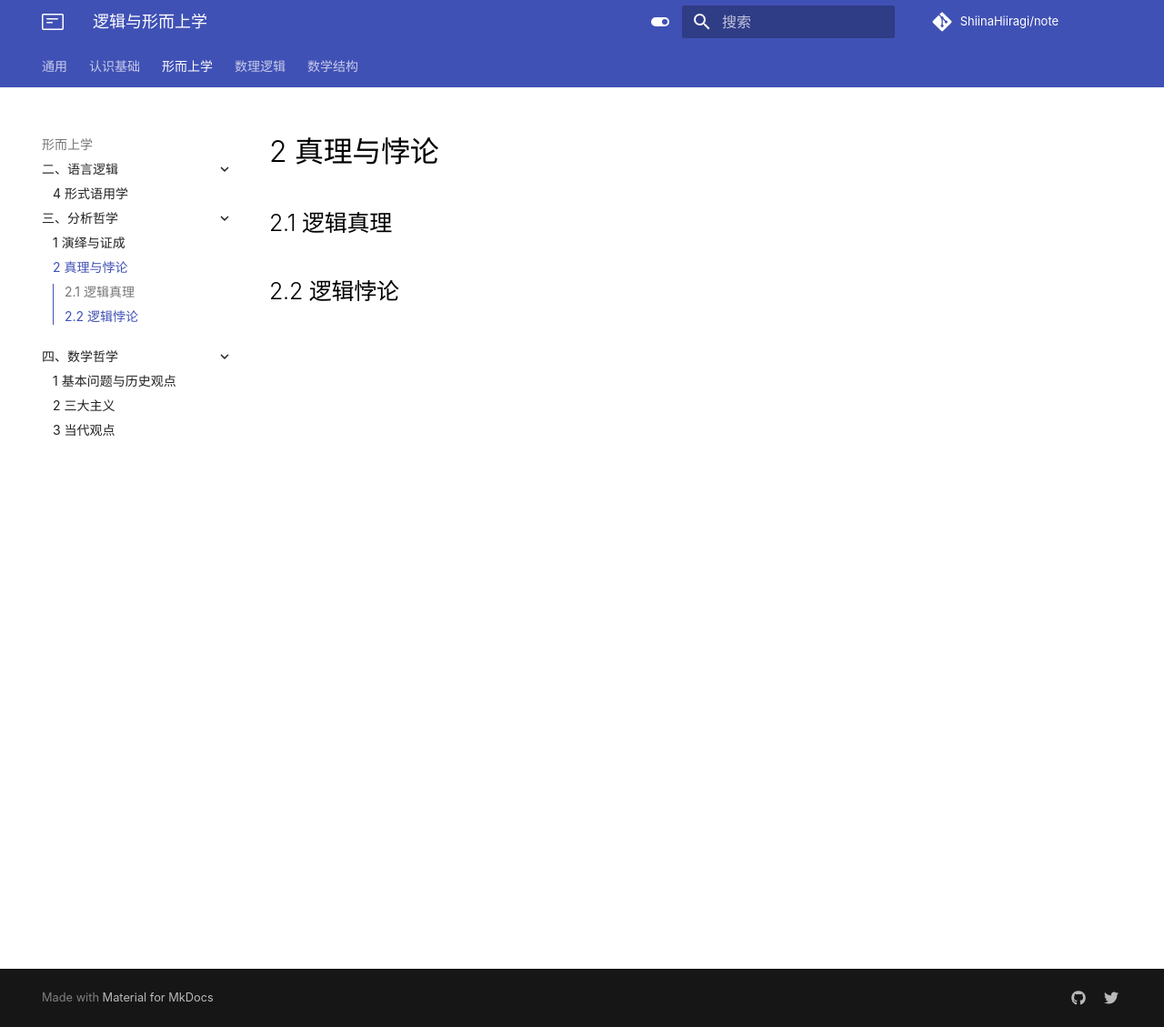
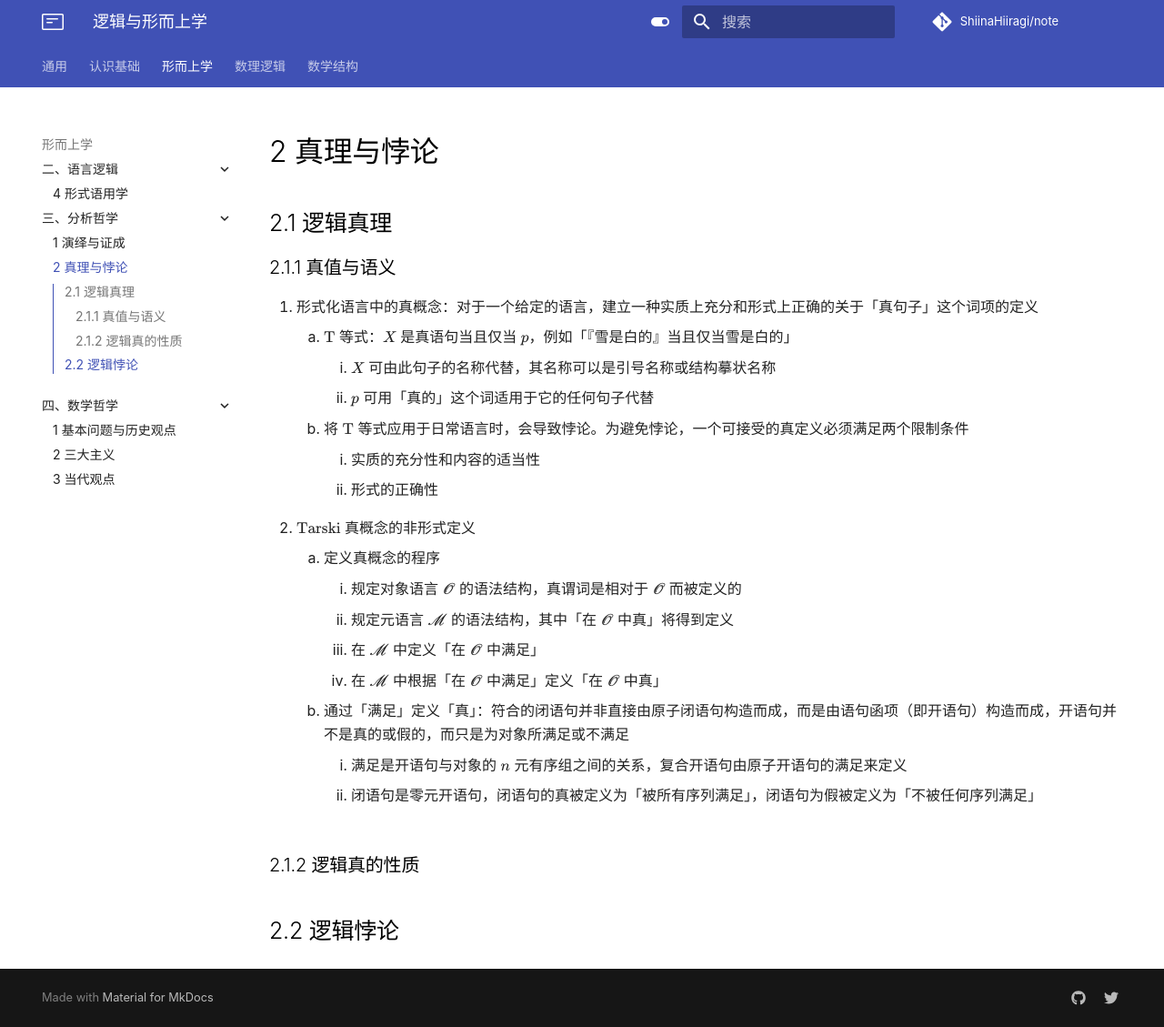
Before and after one commit to ShiinaHiiragi/note, an MkDocs documentation site: the page built from docs/meta/logic/truth.md, in a window 1280 px wide and 1129 px high. Shown: the whole window at 91% size. Built offline with MkDocs 1.6.1 and Material for MkDocs 9.7.7, drawn with Linux system fonts in a browser that asks for light colours; comment, search, counter and statistics services are not loaded.

Commit message:
part one of truth

```diff
--- a/docs/meta/logic/truth.md
+++ b/docs/meta/logic/truth.md
@@ -1,5 +1,24 @@
 # 2 真理与悖论
 
 ## 2.1 逻辑真理
+### 2.1.1 真值与语义
+1. 形式化语言中的真概念：对于一个给定的语言，建立一种实质上充分和形式上正确的关于「真句子」这个词项的定义
+    1. $\text{T}$ 等式：$X$ 是真语句当且仅当 $p$，例如「『雪是白的』当且仅当雪是白的」
+        1. $X$ 可由此句子的名称代替，其名称可以是引号名称或结构摹状名称
+        2. $p$ 可用「真的」这个词适用于它的任何句子代替
+    2. 将 $\text{T}$ 等式应用于日常语言时，会导致悖论。为避免悖论，一个可接受的真定义必须满足两个限制条件
+        1. 实质的充分性和内容的适当性
+        2. 形式的正确性
+2. $\text{Tarski}$ 真概念的非形式定义
+    1. 定义真概念的程序
+        1. 规定对象语言 $\mathscr O$ 的语法结构，真谓词是相对于 $\mathscr O$ 而被定义的
+        2. 规定元语言 $\mathscr M$ 的语法结构，其中「在 $\mathscr O$ 中真」将得到定义
+        3. 在 $\mathscr M$ 中定义「在 $\mathscr O$ 中满足」
+        4. 在 $\mathscr M$ 中根据「在 $\mathscr O$ 中满足」定义「在 $\mathscr O$ 中真」
+    2. 通过「满足」定义「真」：符合的闭语句并非直接由原子闭语句构造而成，而是由语句函项（即开语句）构造而成，开语句并不是真的或假的，而只是为对象所满足或不满足
+        1. 满足是开语句与对象的 $n$ 元有序组之间的关系，复合开语句由原子开语句的满足来定义
+        2. 闭语句是零元开语句，闭语句的真被定义为「被所有序列满足」，闭语句为假被定义为「不被任何序列满足」
+
+### 2.1.2 逻辑真的性质
 
 ## 2.2 逻辑悖论
```
Also changed, not shown: docs/index.md (+1 -1 lines), docs/logic/model/model.md (+1 -1 lines).
